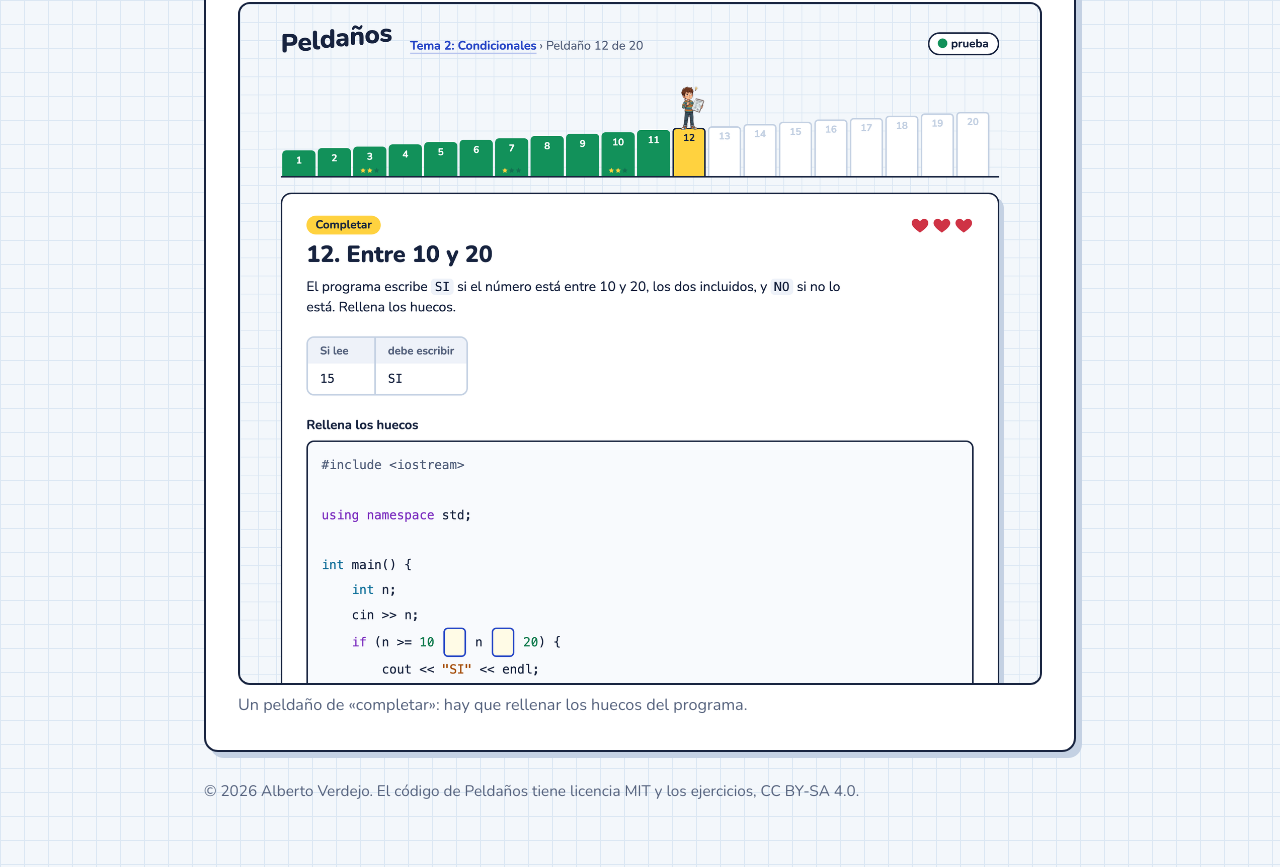
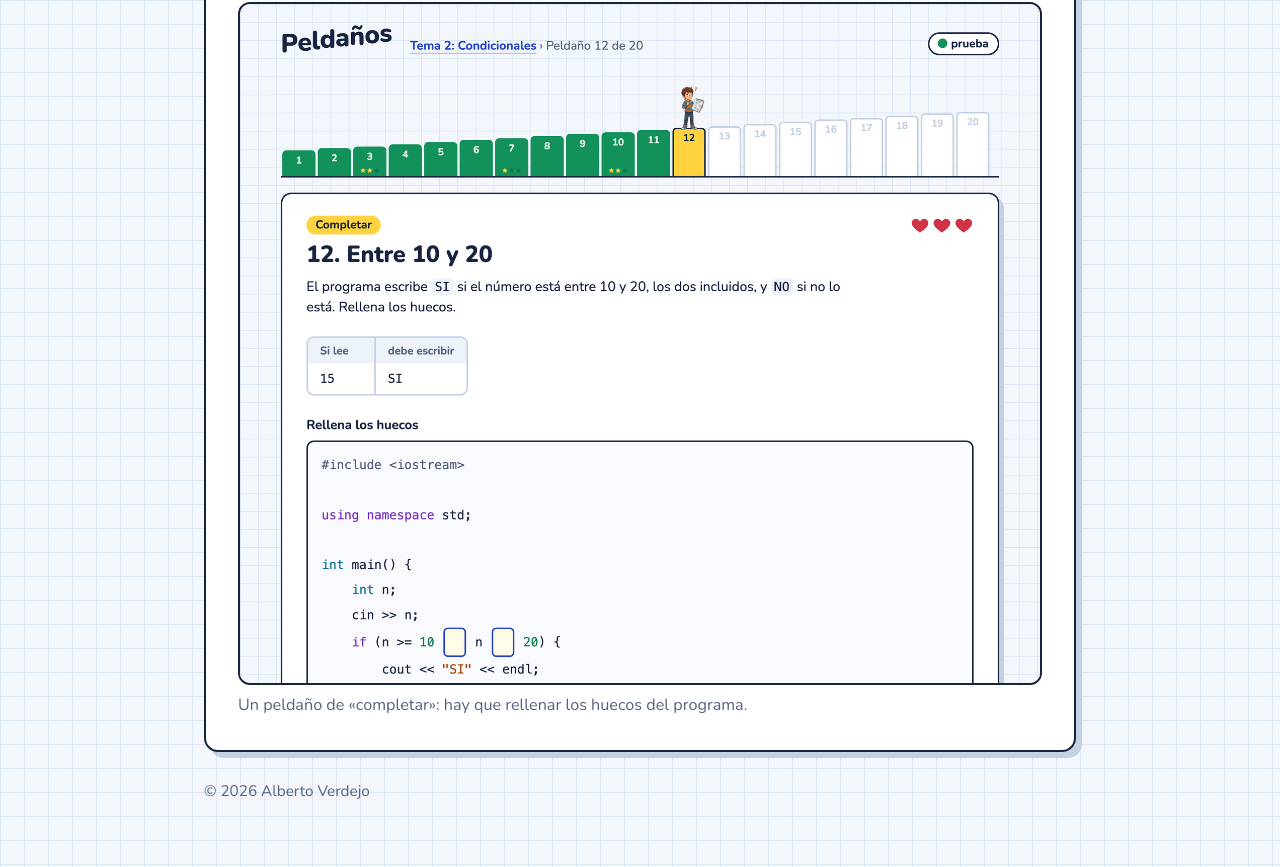
Before and after one commit to albertoverdejo/peldanos-portada, a plain HTML site: page index.html in a window 1280 px wide. Shown: the part 1512-2379 px from the top of the page. Drawn offline with Linux system fonts and the light colour scheme.

Commit message:
Pie: solo la autoría, sin las licencias
Co-Authored-By: Claude Fable 5.2 <noreply@anthropic.com>

```diff
--- a/index.html
+++ b/index.html
@@ -92,7 +92,7 @@
     </figure>
   </section>
 
-  <footer>© 2026 Alberto Verdejo. El código de Peldaños tiene licencia MIT y los ejercicios, CC BY-SA 4.0.</footer>
+  <footer>© 2026 Alberto Verdejo</footer>
 </main>
 </body>
 </html>
```
